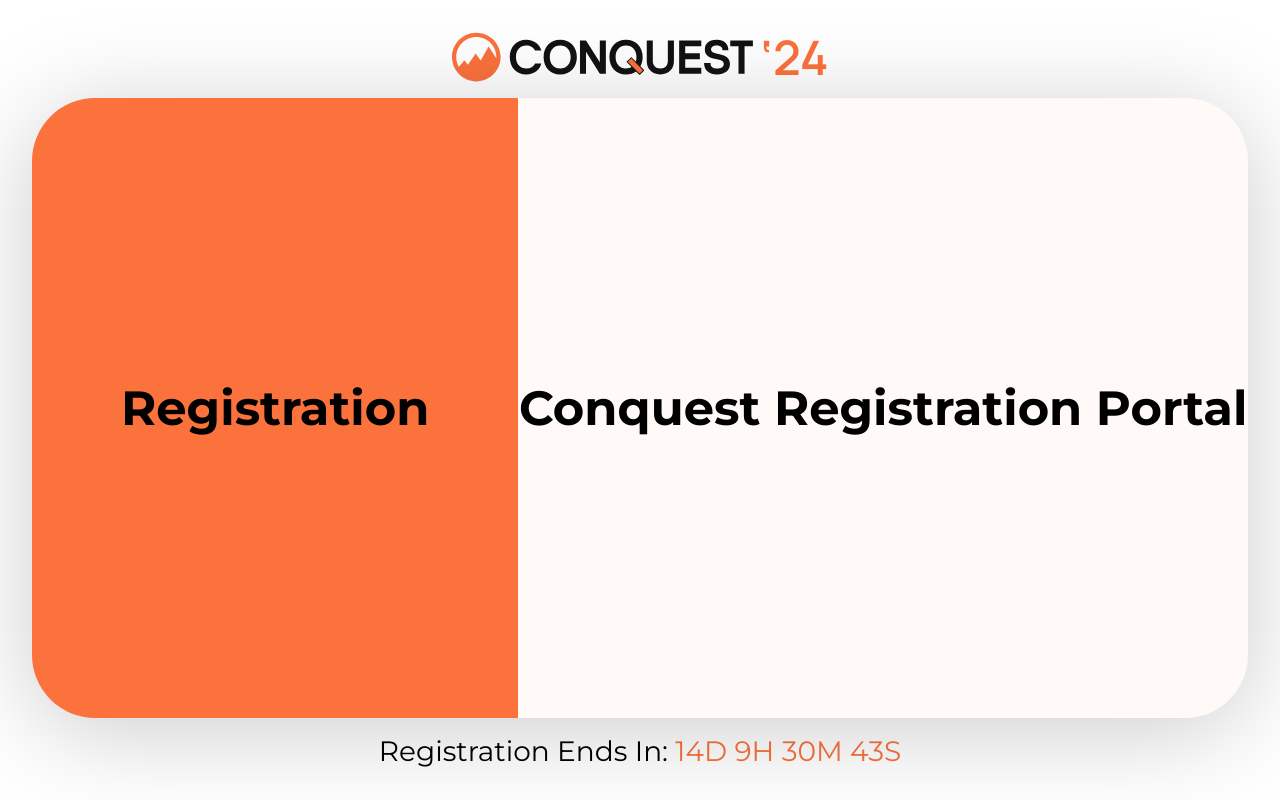
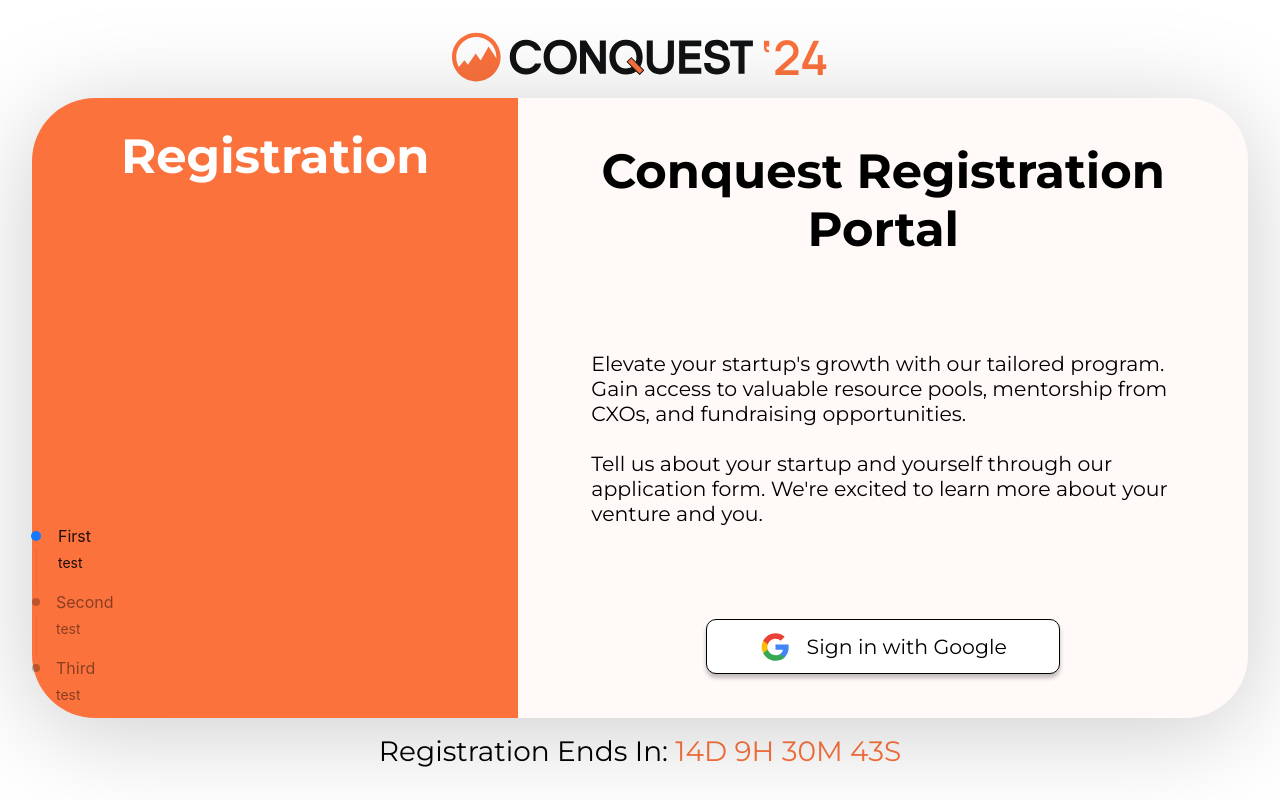
Before and after one commit to dvm-bitspilani/cel-conquest-2024, a React (Vite) app: page /login in a window 1280 px wide. Built offline with nearby package versions, Linux system fonts and the light colour scheme.

Commit message:
feat: worked on login page UI, added logout button in case user is logged in

```diff
--- a/src/routes/Login/Login.jsx
+++ b/src/routes/Login/Login.jsx
@@ -1,7 +1,9 @@
-import { useContext } from 'react';
+import { useContext, useEffect } from 'react';
 import { WebContext } from '../../store/website-context';
 
 import Countdown from '../../components/Countdown/Countdown';
+import GoogleSignIn from '../../components/GoogleSignIn/GoogleSignIn';
+import { Steps } from 'antd';
 
 import current from '../../assets/stepperCurrent.svg'
 import logoImage from '../../assets/signUpLogo.png'
@@ -9,16 +11,46 @@ import logoImage from '../../assets/signUpLogo.png'
 import * as styles from './login.module.scss'
 
 export default function Login() {
-    const { user, login, logout } = useContext(WebContext)
+    const { user, logout } = useContext(WebContext)
+    if (user) {
+        return (
+            <button onClick={logout}>Logout</button>
+        )
+    }
     return (
         <main className={styles.container}>
             <img src={logoImage} alt="" className={styles.logo} />
             <div className={styles.loginContainer}>
                 <section className={styles.orangeSection}>
                     <h1>Registration</h1>
+                    <Steps
+                        direction='vertical'
+                        current={0}
+                        progressDot={true}
+                        items={[
+                            {
+                                title: 'First',
+                                description: 'test'
+                            },
+                            {
+                                title: 'Second',
+                                description: 'test'
+                            },
+                            {
+                                title: 'Third',
+                                description: 'test'
+                            }
+                        ]}
+                    />
                 </section>
                 <section className={styles.whiteSection}>
                     <h1>Conquest Registration Portal</h1>
+                    <p>Elevate your startup's growth with our tailored program. Gain access to valuable resource pools, mentorship from CXOs, and fundraising opportunities.
+                        <br />
+                        <br />
+                        Tell us about your startup and yourself through our application form.
+                        We're excited to learn more about your venture and you.</p>
+                    <GoogleSignIn />
                 </section>
             </div>
             <div className={styles.countdownContainer}>
--- a/src/routes/Login/login.module.scss
+++ b/src/routes/Login/login.module.scss
@@ -32,11 +32,15 @@
         @mixin loginSectionsCommonStyles {
             display: inline-flex;
             height: 100%;
-            justify-content: center;
+            justify-content: space-between;
             align-items: center;
+            flex-direction: column;
 
             h1 {
                 font-size: 3rem;
+                width: 90%;
+                text-align: center;
+                margin-top: 6%;
             }
         }
 
@@ -44,6 +48,7 @@
             width: 40%;
             background-color: #FB723D;
             border-radius: 63px 0px 0px 63px;
+            color: #FFFFFF;
             @include loginSectionsCommonStyles();
         }
 
@@ -52,6 +57,19 @@
             background-color: #FFFAF8;
             border-radius: 0px 63px 63px 0px;
             @include loginSectionsCommonStyles();
+
+            button {
+                margin-bottom: 6%;
+            }
+
+            p {
+                width: 80%;
+                font-size: 1.28rem;
+
+                @media screen and (max-width: 1000px) {
+                    font-size: 1rem;
+                }
+            }
         }
     }
 
```
